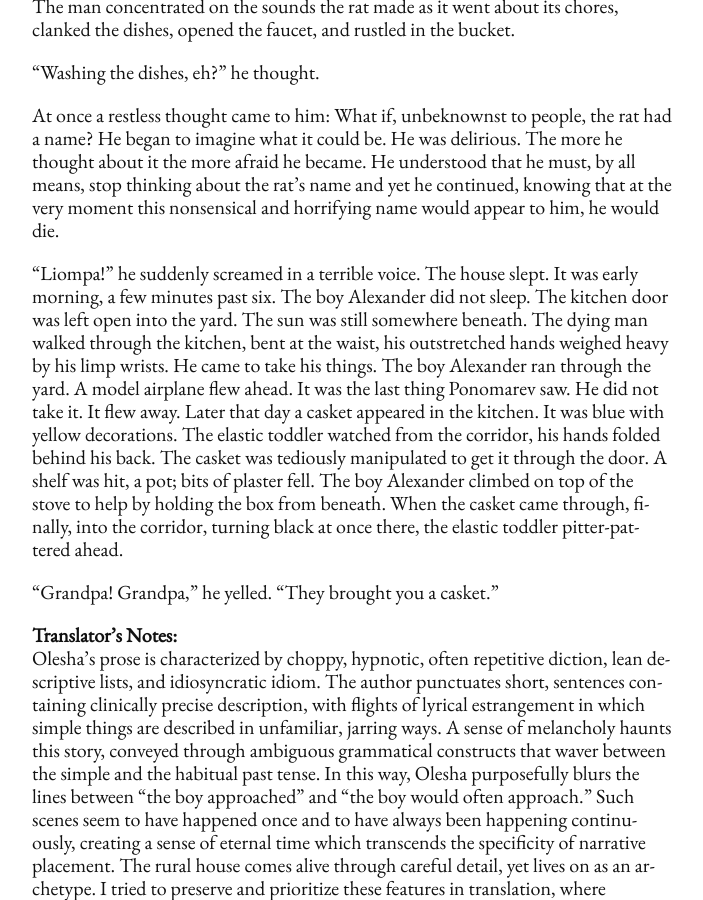
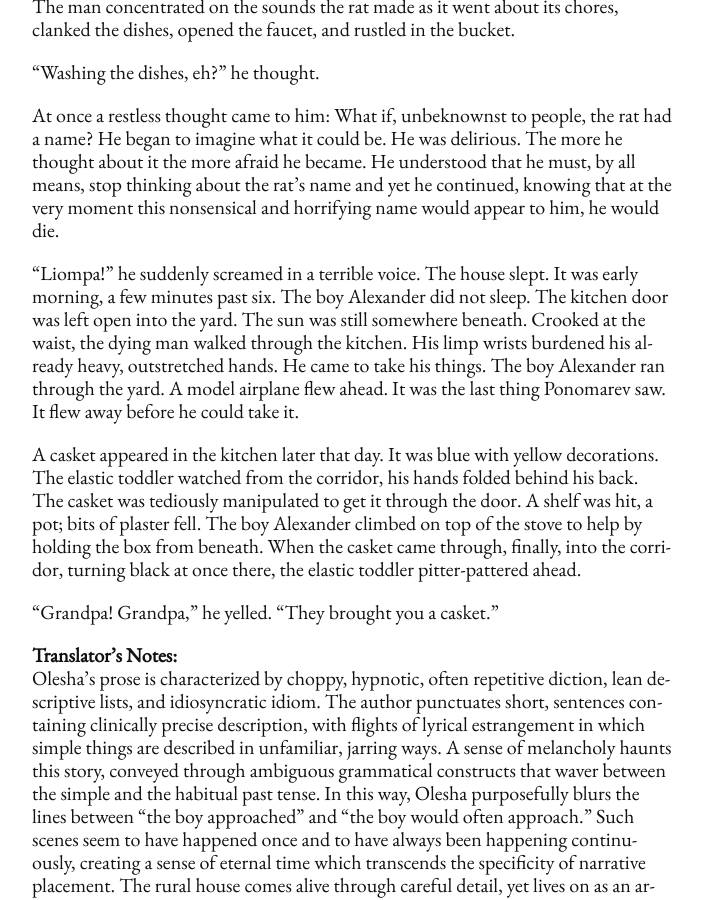
Before and after one commit to denten/denten.github.io, a Jekyll site: the page built from _posts/2017-06-07-liompa.md, in a window 1280 px wide and 900 px high, scrolled down 2972 px. Shown: the whole window, without its empty margins (288-991 px from the left). Built offline with Jekyll 4.4.1, drawn with Linux system fonts in a browser that asks for light colours; nearby versions of some CDN libraries; library files that are not in the unit come from our copies.

Commit message:
small edits

```diff
--- a/_posts/2017-06-07-liompa.md
+++ b/_posts/2017-06-07-liompa.md
@@ -155,17 +155,18 @@ appear to him, he would die.
 "Liompa!" he suddenly screamed in a terrible voice. The house slept. It was
 early morning, a few minutes past six. The boy Alexander did not sleep. The
 kitchen door was left open into the yard. The sun was still somewhere beneath.
-The dying man walked through the kitchen, bent at the waist, his outstretched
-hands weighed heavy by his limp wrists. He came to take his things. The boy
-Alexander ran through the yard. A model airplane flew ahead. It was the last
-thing Ponomarev saw. He did not take it. It flew away. Later that day a casket
-appeared in the kitchen. It was blue with yellow decorations. The elastic
-toddler watched from the corridor, his hands folded behind his back. The
-casket was tediously manipulated to get it through the door. A shelf was hit,
-a pot; bits of plaster fell. The boy Alexander climbed on top of the stove to
-help by holding the box from beneath. When the casket came through, finally,
-into the corridor, turning black at once there, the elastic toddler
-pitter-pattered ahead.
+Crooked at the waist, the dying man walked through the kitchen. His limp
+wrists burdened his already heavy, outstretched hands. He came to take his
+things. The boy Alexander ran through the yard. A model airplane flew ahead.
+It was the last thing Ponomarev saw. It flew away before he could take it.
+
+A casket appeared in the kitchen later that day. It was blue with yellow
+decorations. The elastic toddler watched from the corridor, his hands folded
+behind his back.  The casket was tediously manipulated to get it through the
+door. A shelf was hit, a pot; bits of plaster fell. The boy Alexander climbed
+on top of the stove to help by holding the box from beneath. When the casket
+came through, finally, into the corridor, turning black at once there, the
+elastic toddler pitter-pattered ahead.
 
 "Grandpa! Grandpa," he yelled. "They brought you a casket."
 
```
